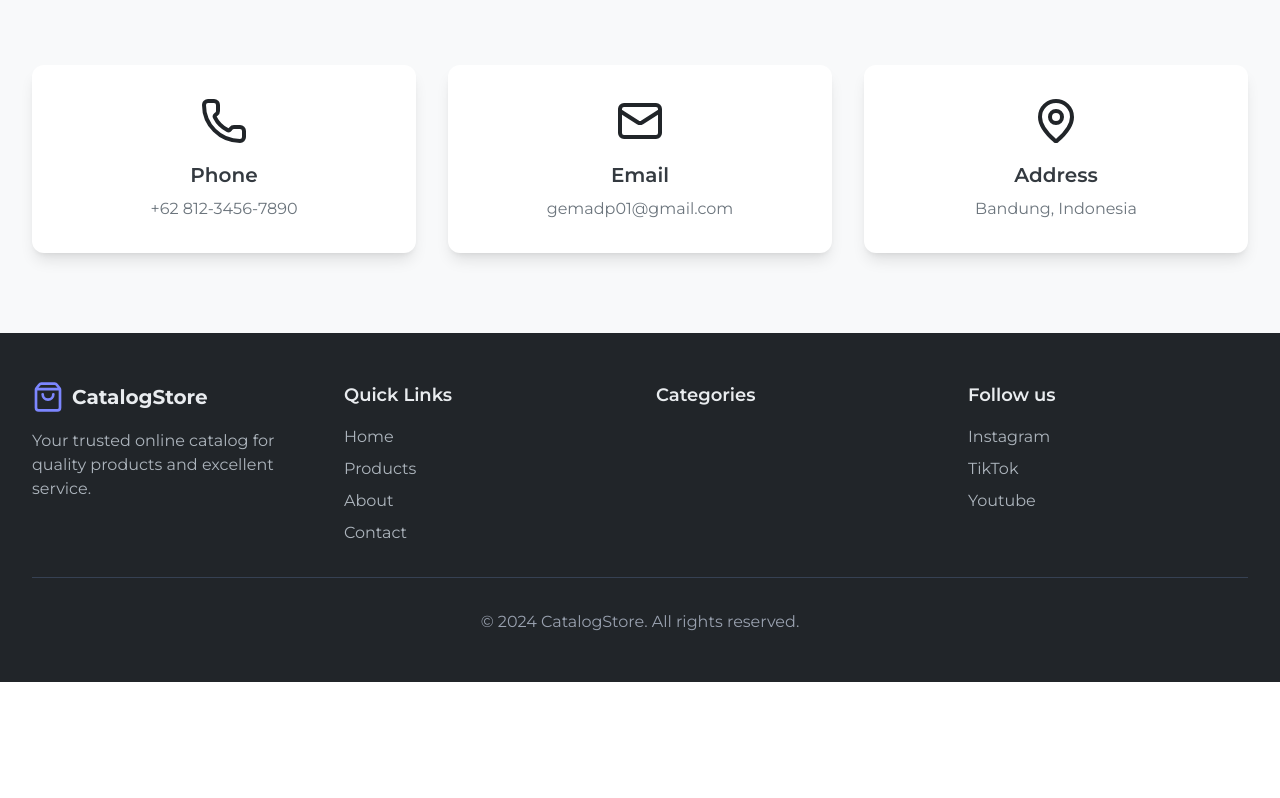
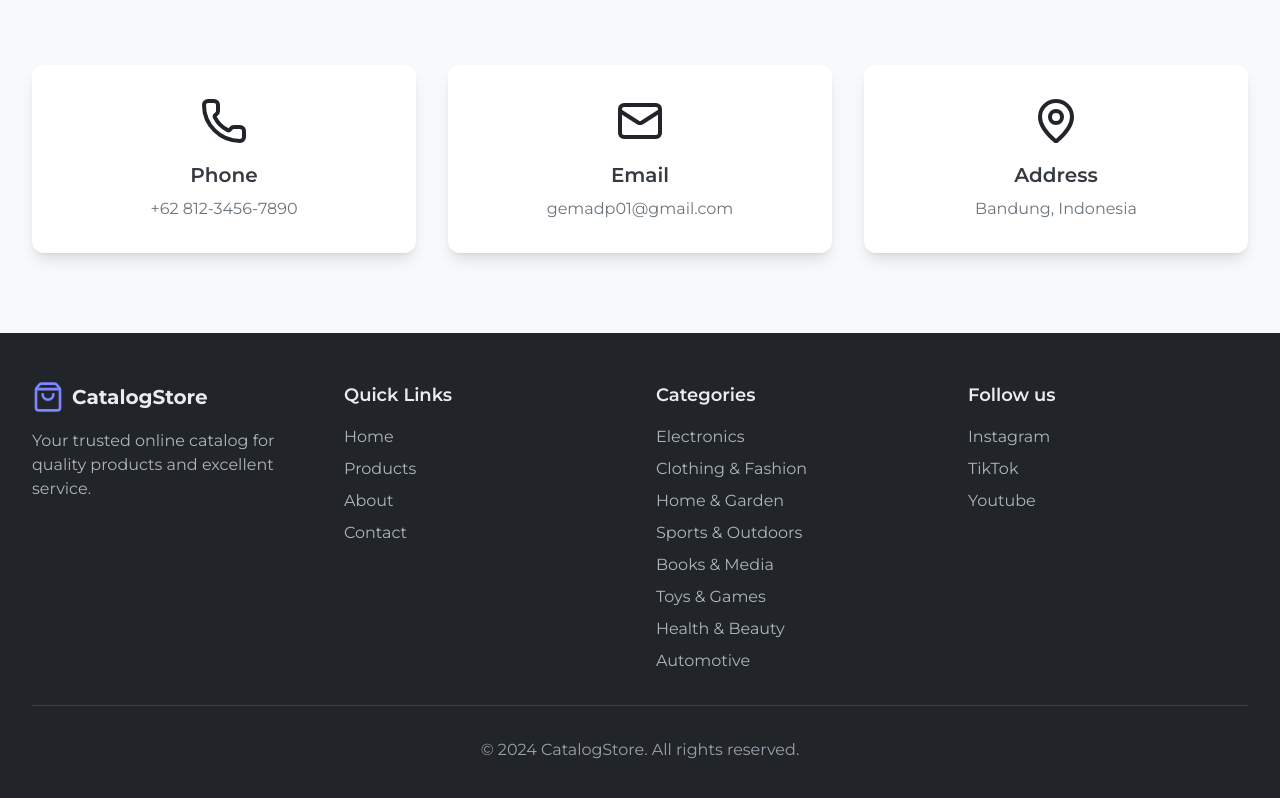
Before and after one commit to gemadp01/ojt-netkrom-frontend, a React (Vite) app: page / in a window 1280 px wide. Shown: the part 1931-2729 px from the top of the page. Before the commit the page ends 2613 px from the top, so only its background shows below. Built offline with nearby package versions, Linux system fonts and the light colour scheme.

Commit message:
wip(footer): list categories

```diff
--- a/src/components/Footer.jsx
+++ b/src/components/Footer.jsx
@@ -1,5 +1,16 @@
 import { ShoppingBag } from "lucide-react";
 import { NavLink } from "react-router";
+
+const CATEGORY_LABELS = {
+  ELECTRONICS: "Electronics",
+  CLOTHING_FASHION: "Clothing & Fashion",
+  HOME_GARDEN: "Home & Garden",
+  SPORTS_OUTDOORS: "Sports & Outdoors",
+  BOOKS_MEDIA: "Books & Media",
+  TOYS_GAMES: "Toys & Games",
+  HEALTH_BEAUTY: "Health & Beauty",
+  AUTOMOTIVE: "Automotive",
+};
 
 const Footer = () => {
   return (
@@ -58,40 +69,18 @@ const Footer = () => {
           <div>
             <h3 className="text-lg font-semibold mb-4">Categories</h3>
             {/* data will be fetched */}
-            {/* <ul className="space-y-2">
-              <li>
-                <NavLink
-                  to=""
-                  className="text-subtle-text hover:text-surface transition-colors"
-                >
-                  Electronics
-                </NavLink>
-              </li>
-              <li>
-                <NavLink
-                  to=""
-                  className="text-subtle-text hover:text-surface transition-colors"
-                >
-                  Fashion
-                </NavLink>
-              </li>
-              <li>
-                <NavLink
-                  to=""
-                  className="text-subtle-text hover:text-surface transition-colors"
-                >
-                  Home & Living
-                </NavLink>
-              </li>
-              <li>
-                <NavLink
-                  to=""
-                  className="text-subtle-text hover:text-surface transition-colors"
-                >
-                  Sports
-                </NavLink>
-              </li>
-            </ul> */}
+            <ul className="space-y-2">
+              {Object.entries(CATEGORY_LABELS).map(([key, value]) => (
+                <li key={key}>
+                  <NavLink
+                    to="/products"
+                    className="text-subtle-text hover:text-surface transition-colors"
+                  >
+                    {value}
+                  </NavLink>
+                </li>
+              ))}
+            </ul>
           </div>
 
           <div>
```
